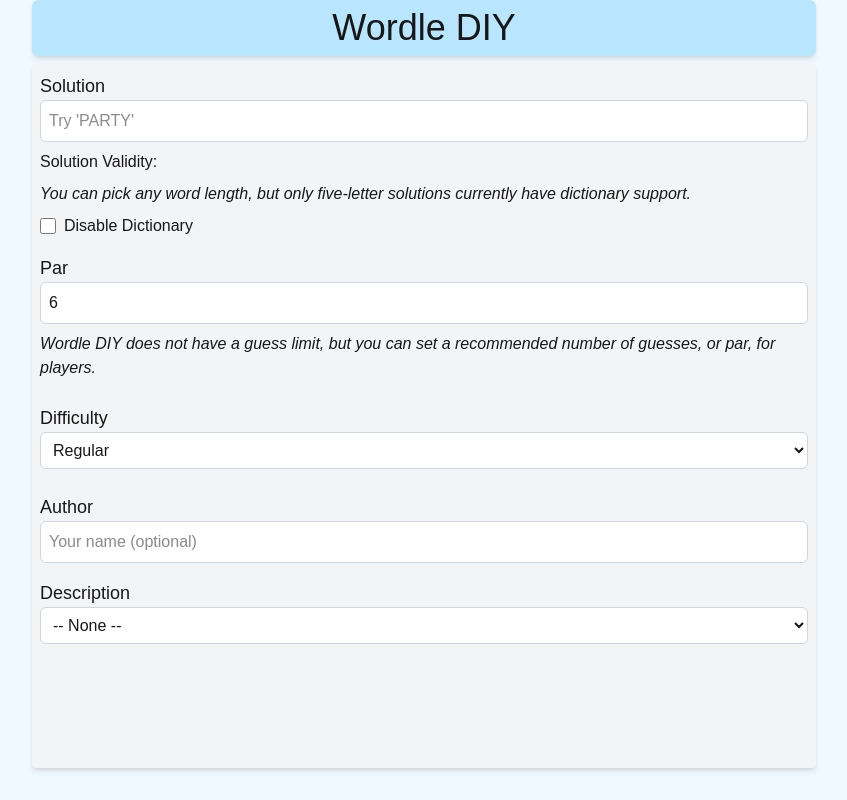
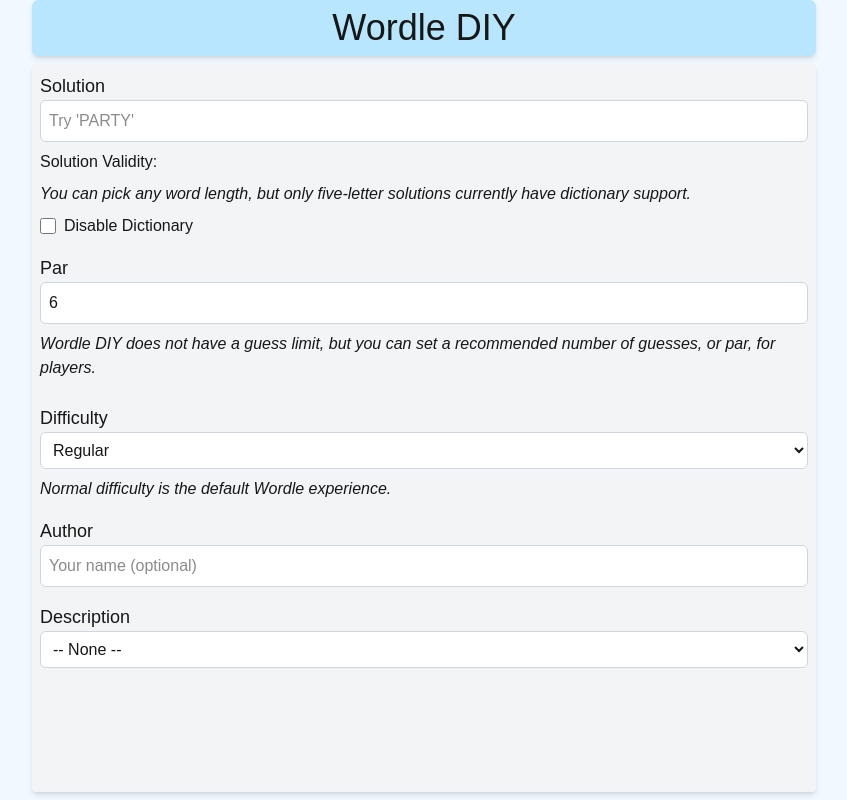
Before and after one commit to saxonthune/wordle-diy, a Next.js app: page /wordle/diy in a window 1280 px wide. Shown: the whole page, without its empty margins (216-1063 px from the left). Built offline with nearby package versions, Linux system fonts and the light colour scheme.

Commit message:
look+feel

```diff
--- a/src/components/diyContainer.tsx
+++ b/src/components/diyContainer.tsx
@@ -7,11 +7,13 @@
 
 export default function DiyContainer() {
 
+    const normaldifficultyBlurb = "Normal difficulty is the default Wordle experience."
+
     const [solution, setSolution] = React.useState("");
     const [validSolutionTip, setValidSolutionTip] = React.useState("");
     const [par, setPar] = React.useState(6);
     const [difficulty, setDifficulty] = React.useState(Difficulty.Normal);
-    const [difficultyBlurb, setDifficultyBlurb] = React.useState("");
+    const [difficultyBlurb, setDifficultyBlurb] = React.useState(normaldifficultyBlurb);
     const [gameUrl, setGameUrl] = React.useState<string>("");
     const [canCreateUrl, setCanCreateUrl] = React.useState(false);
     const [author, setAuthor] = React.useState("");
@@ -67,7 +69,9 @@
     }
 
     function handleAuthorChange(event: React.ChangeEvent<HTMLInputElement>) {
-        setAuthor(event.target.value);
+        if (event.target.value.length <= 20) {
+            setAuthor(event.target.value);
+        }
         setGameUrl("");
     }
 
--- a/src/components/gameInfoModal.tsx
+++ b/src/components/gameInfoModal.tsx
@@ -58,7 +58,7 @@
   };
 
   return (
-    <div className="fixed inset-0 bg-black bg-opacity-10 flex justify-center items-center z-50" onClick={onClose}>
+    <div className="fixed inset-0 backdrop-blur-sm bg-black/40 flex justify-center items-center z-50" onClick={onClose}>
       <div className="bg-white rounded-lg max-w-md w-full mx-4 max-h-[90vh] overflow-y-auto shadow-lg" onClick={(e) => e.stopPropagation()}>
         <div className="flex justify-between items-center p-2 border-b border-gray-200 justify-center">
           <h2 className="text-2xl font-semibold text-gray-800">{firstOpen ? 'A New Wordle!' : 'Information'}</h2>
--- a/src/components/statusHeader.tsx
+++ b/src/components/statusHeader.tsx
@@ -12,7 +12,7 @@
             <div className="justify-self-start flex items-center">
                 {onInfoClick && (
                     <button
-                        className="hover:bg-gray-400 border-gray-400 rounded w-6 h-6 rounded text-xl transition-colors flex items-center justify-center"
+                        className="hover:bg-gray-400 bg-blue-500 rounded-full w-8 h-8 rounded text-xl transition-colors flex items-center justify-center"
                         onClick={onInfoClick}
                     >
                         ❔️
```
